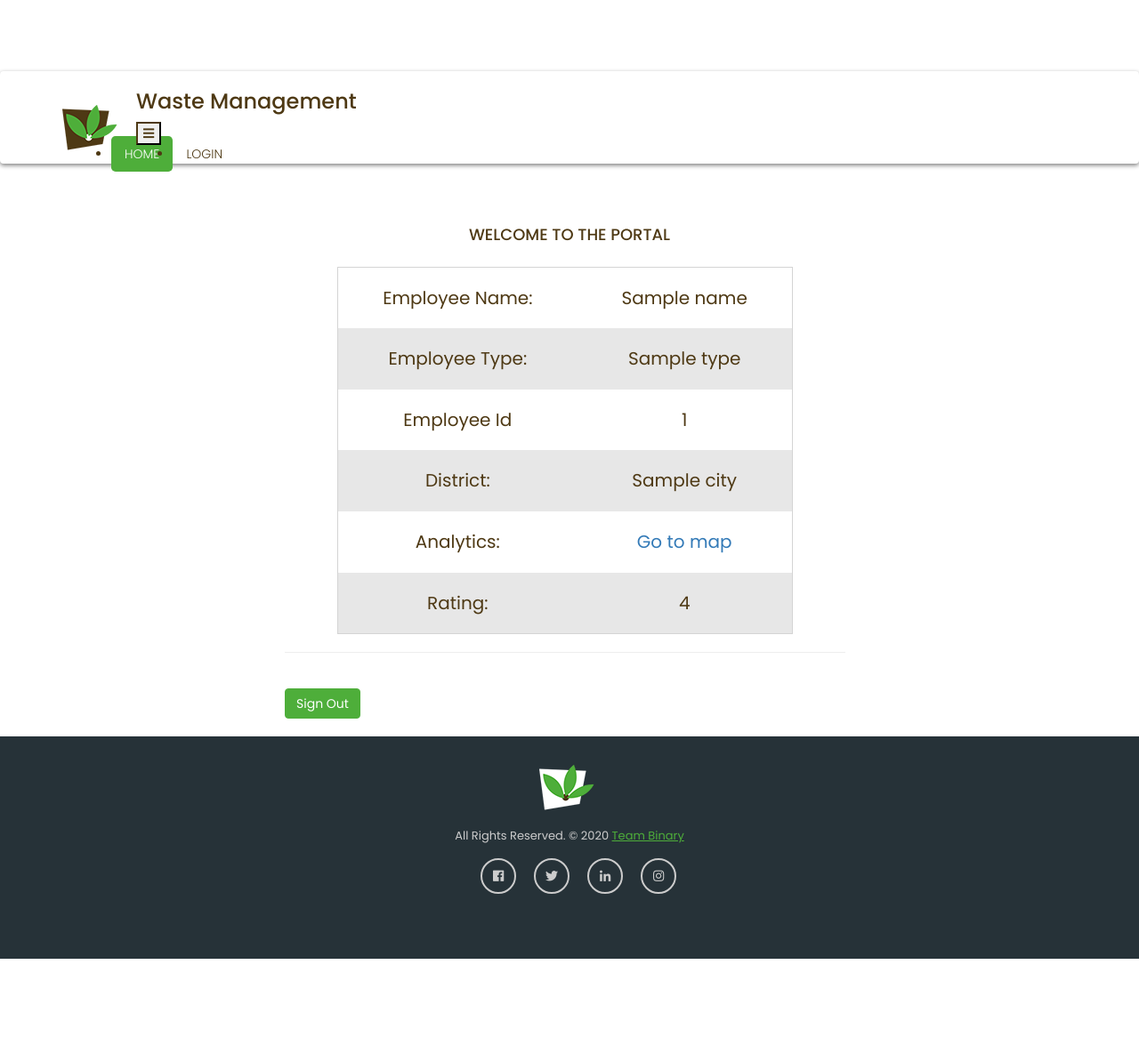
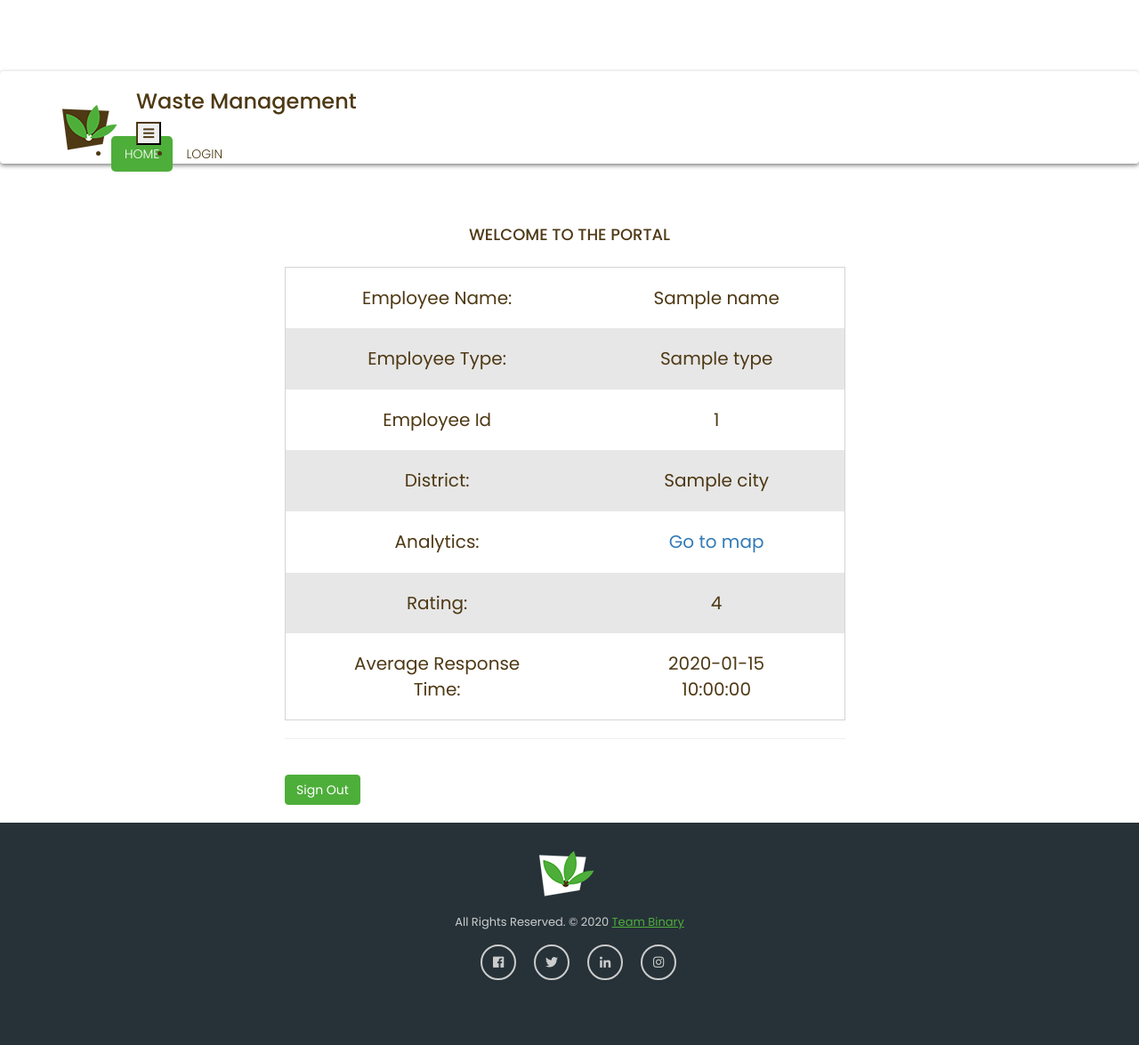
Before and after one commit to vkgupta857/RA26_Binary_WIMDR, a Flask app: template templates/Mlogin.html in a window 1280 px wide. Shown: the whole page at 89% size. Before the commit the page ends 1078 px from the top, so only its background shows below. Run offline with Flask 2, Linux system fonts and the light colour scheme; the template is opened without the code that fills it: most values are stand-ins (such as "Sample title", 1, 10 or a date in 2020); some libraries are stand-ins or nearby versions.

Commit message:
Update Mlogin.html

```diff
--- a/templates/Mlogin.html
+++ b/templates/Mlogin.html
@@ -140,6 +140,12 @@
                                 {{rating}}
                             </td>
                         </tr>
+                        <tr class="">
+                            <td>Average Response Time:</td>
+                            <td>
+                                {{time}}
+                            </td>
+                        </tr>
                     </tbody>
                 </table>
                 <script type="text/javascript">
```
